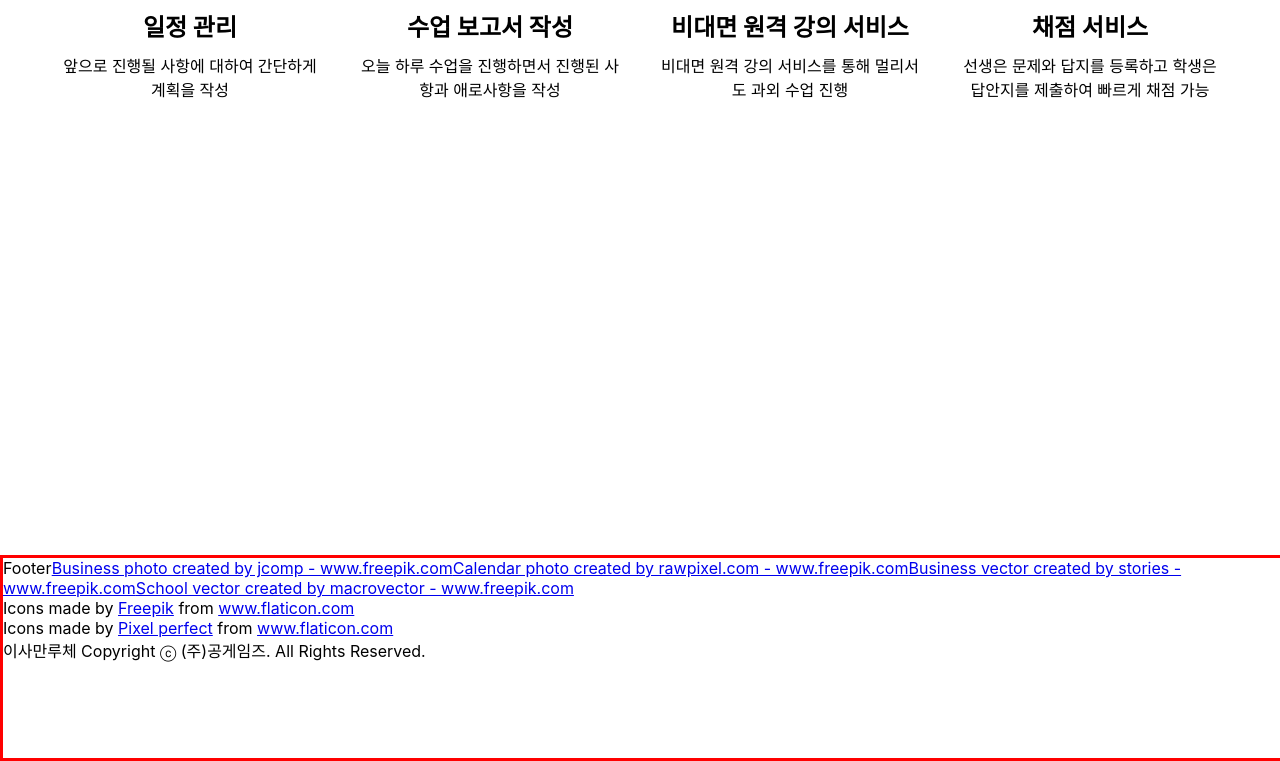
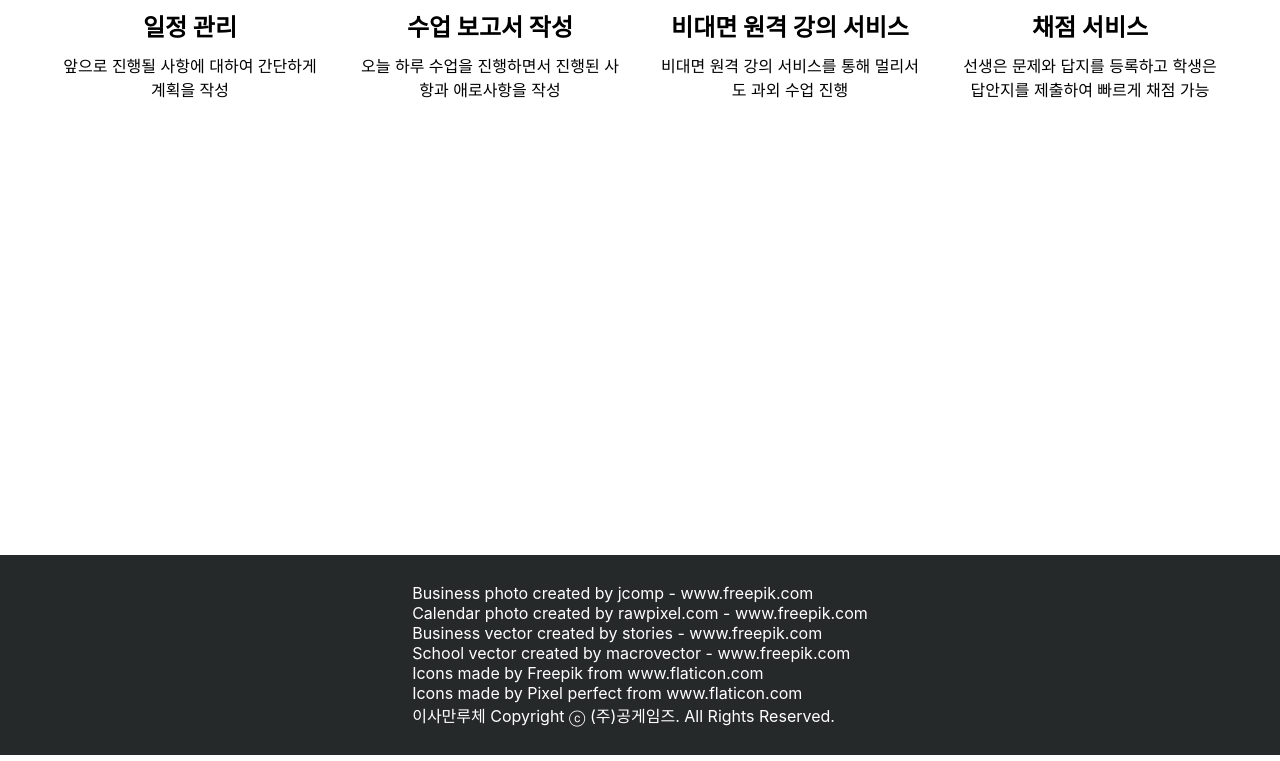
Before and after one commit to swleeee/tuthree-front, a React (Create React App) app: page / in a window 1280 px wide. Shown: the part 1777-2538 px from the top of the page. Built offline with nearby package versions, Linux system fonts and the light colour scheme.

Commit message:
기능 추가 : footer 임시 제작

```diff
--- a/src/components/Footer.js
+++ b/src/components/Footer.js
@@ -5,23 +5,27 @@ class Footer extends Component {
   render() {
     return (
       <Container>
-        Footer
-        <licence>
+        <license>
+          <div>
             <a href="https://www.freepik.com/photos/business">
               Business photo created by jcomp - www.freepik.com
             </a>
+          </div>
+          <div>
             <a href="https://www.freepik.com/photos/calendar">
               Calendar photo created by rawpixel.com - www.freepik.com
             </a>
-
+          </div>
+          <div>
             <a href="https://www.freepik.com/vectors/business">
               Business vector created by stories - www.freepik.com
             </a>
-
+          </div>
+          <div>
             <a href="https://www.freepik.com/vectors/school">
               School vector created by macrovector - www.freepik.com
             </a>
-
+          </div>
           <div>
             Icons made by{' '}
             <a href="https://www.freepik.com" title="Freepik">
@@ -46,8 +50,9 @@ class Footer extends Component {
           {/* <a href="https://www.freepik.com/vectors/idea">
             Idea vector created by stories - www.freepik.com
           </a> */}
-        </licence>
+
           <font>이사만루체 Copyright ⓒ (주)공게임즈. All Rights Reserved.</font>
+        </license>
       </Container>
     );
   }
@@ -58,5 +63,17 @@ export default Footer;
 const Container = styled.div`
   width: 100%;
   height: 200px;
-  border: 3px solid red;
+  // border: 3px solid red;
+  background-color: #25292a;
+  display: flex;
+  justify-content: center;
+  align-items: center;
+  > license {
+    color: white;
+
+    a {
+      color: white;
+      text-decoration: none;
+    }
+  }
 `;
```
Lines whose indentation alone changed are shown as unchanged.
